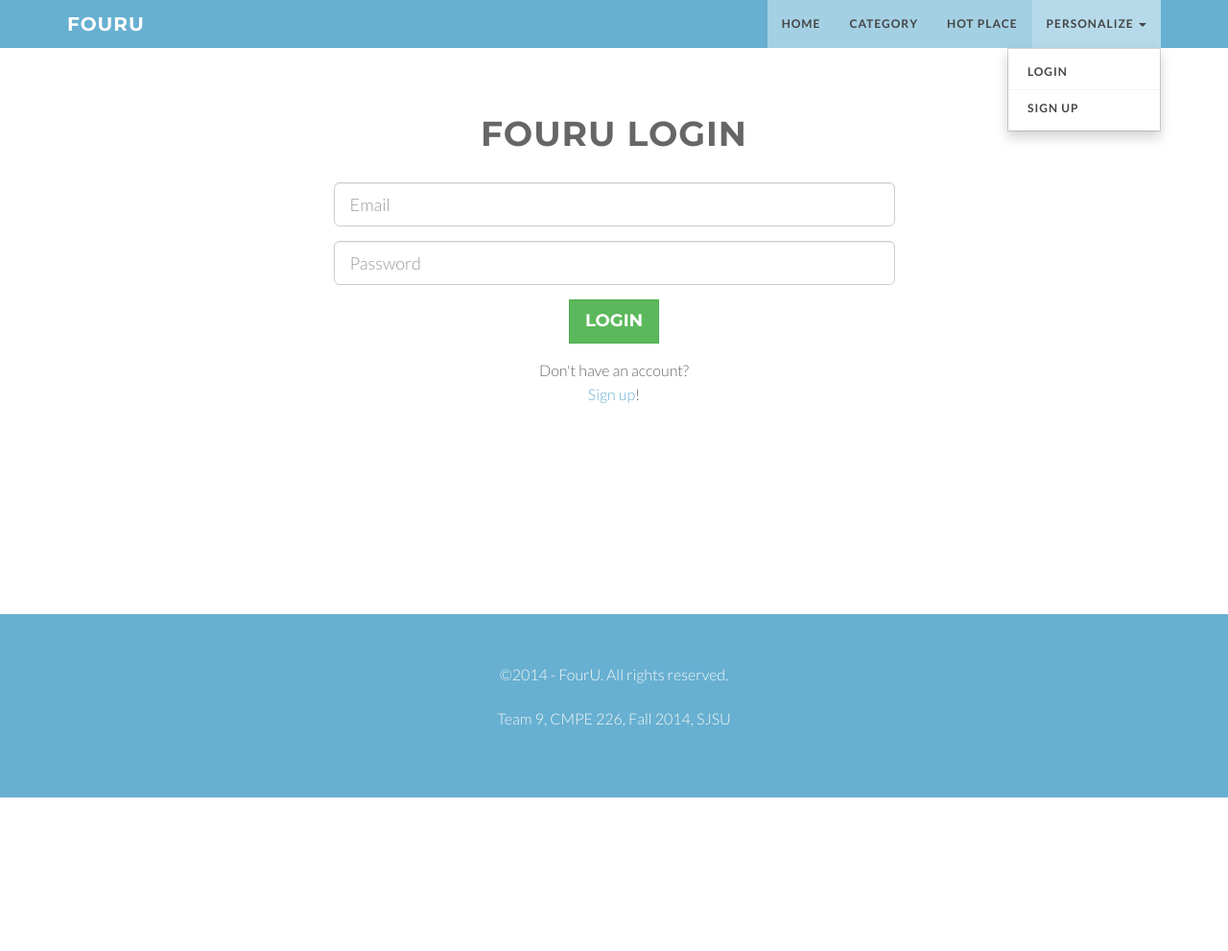
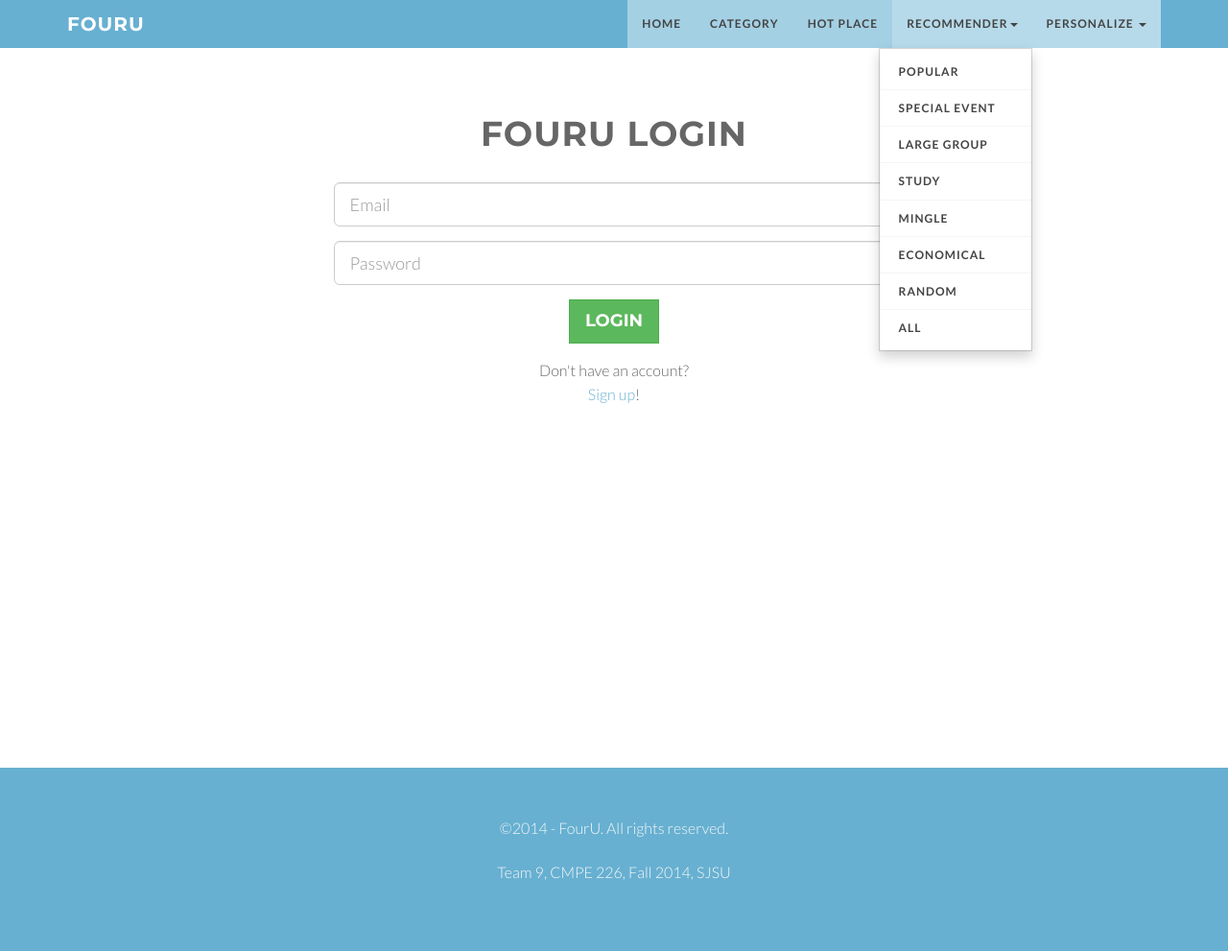
Before and after one commit to jennjwu/Foursquare-Venue-Recommender, a PHP site: page /loginpage.php in a window 1280 px wide, after a click on "RECOMMENDER". Shown: the whole page at 96% size. Before the commit the page ends 831 px from the top, so only its background shows below. Run offline with PHP 8.4, Linux system fonts and the light colour scheme.

Commit message:
add nav item to all pages, sticky footer (but div is very big) works, change user home page style to match sorter page, login redirects to home page (not category page)

```diff
--- a/src/css/style.css
+++ b/src/css/style.css
@@ -5,7 +5,7 @@
 div#venue-results {
     max-height: 600px;
     overflow: scroll;
-    margin-bottom: 50px;
+    /*margin-bottom: 50px;*/
 }
 
 div#venue-results .row-result:nth-of-type(odd) {
@@ -544,12 +544,13 @@ form#contact-form input:focus,form#contact-form select:focus,form#contact-form t
 ============================ */
 
 .wrapper {
-    min-height: 80%;
-    height: auto;
+    min-height: 100%;
+
     /* Negative indent footer by its height */
     margin: 0 auto 0px;
     /* Pad bottom by footer height */
     padding: 0 0 0px;
+    position: relative;
 }
 
 footer {
--- a/src/loginpage.php
+++ b/src/loginpage.php
@@ -45,8 +45,23 @@
                        <li><a href="index.php">Home</a></li>
                        <li><a href="index.php#about">Category</a></li>
                        <li><a href="index.php#service">Hot Place</a></li>
+
                        <li class="dropdown">
-                          <a href="#" class="dropdown-toggle active" data-toggle="dropdown">Personalize
+                           <a href="#" class="dropdown-toggle" data-toggle="dropdown">Recommender<b class="caret"></b></a>
+                           <ul class="dropdown-menu">
+                               <li><a href="sorter.php?category=popular">Popular</a></li>
+                               <li><a href="sorter.php?category=special_event">Special Event</a></li>
+                               <li><a href="sorter.php?category=large_group">Large Group</a></li>
+                               <li><a href="sorter.php?category=study">Study</a></li>
+                               <li><a href="sorter.php?category=mingle">Mingle</a></li>
+                               <li><a href="sorter.php?category=economical">Economical</a></li>
+                               <li><a href="sorter.php?category=random">Random</a></li>
+                               <li><a href="sorter.php?category=all">All</a></li>
+                           </ul>
+                       </li>
+
+                       <li class="dropdown active">
+                          <a href="#" class="dropdown-toggle" data-toggle="dropdown">Personalize
                             <b class="caret"></b></a>
                           <ul class="dropdown-menu">
                             <li><a href="loginpage.php">Login</a></li>
--- a/src/php/login.php
+++ b/src/php/login.php
@@ -51,7 +51,7 @@
                     $_SESSION['name'] = $user_name;
                 }
             }
-            header('Location: index.php#about');
+            header('Location: userhome.php');
         }
         else {
             $error = true;
--- a/src/php/queries.php
+++ b/src/php/queries.php
@@ -82,7 +82,7 @@
 					echo "<div class='col-sm-12 '><i>No Address Listed</i></div>";
 				}
 				//echo "<div class='col-sm-3 header'><b>Type</b></div>";
-				echo "<div class='col-sm-10 '>$v_type</div>";//end row div
+				echo "<div class='col-sm-12 '>$v_type</div>";//end row div
 				echo "</div>
 					</div>";
 
```
Also changed, not shown: src/index.php (+17 -2 lines), src/php/userqueries.php (+3 -6 lines), src/signuppage.php (+15 -1 lines), src/sorter.php (+4 -3 lines), src/userhome.php (+19 -1 lines).
